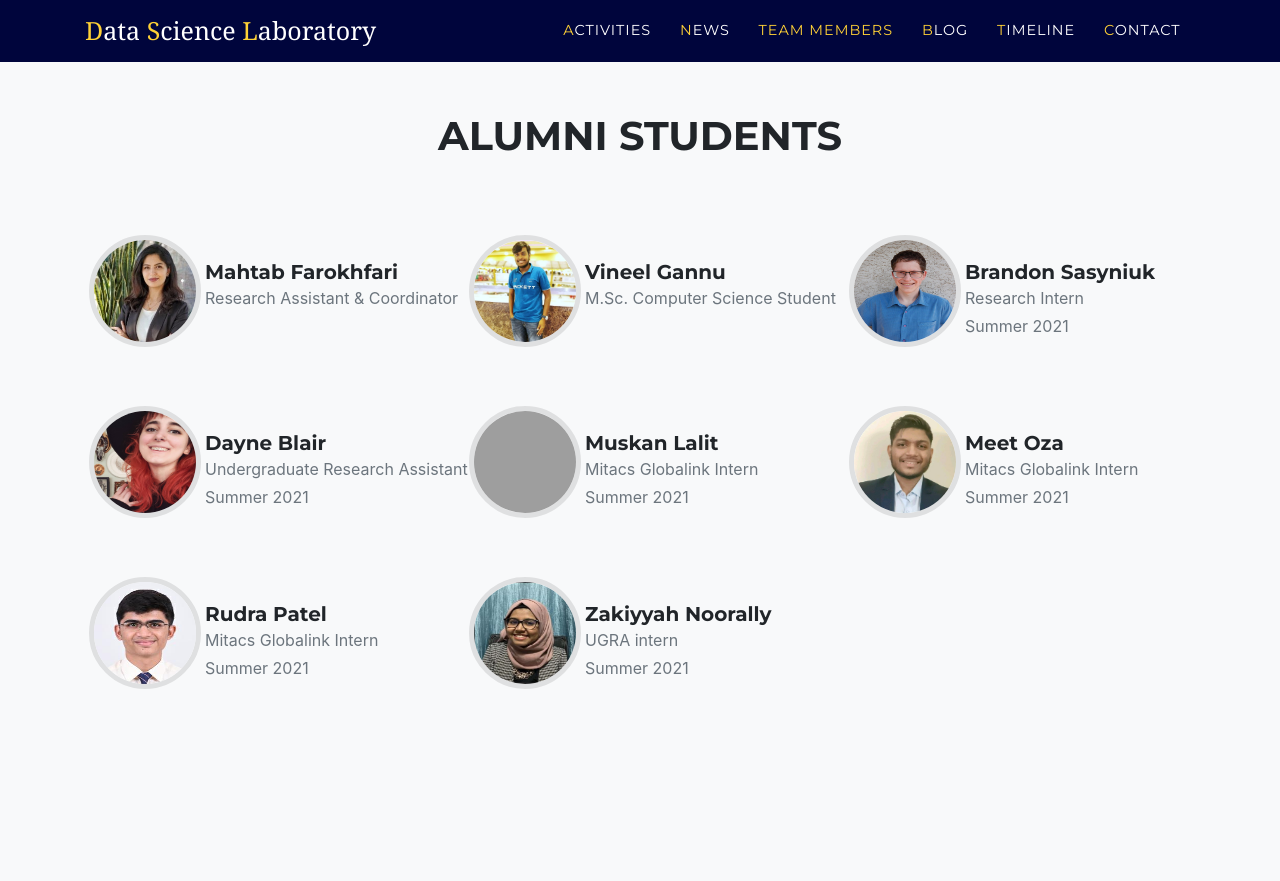
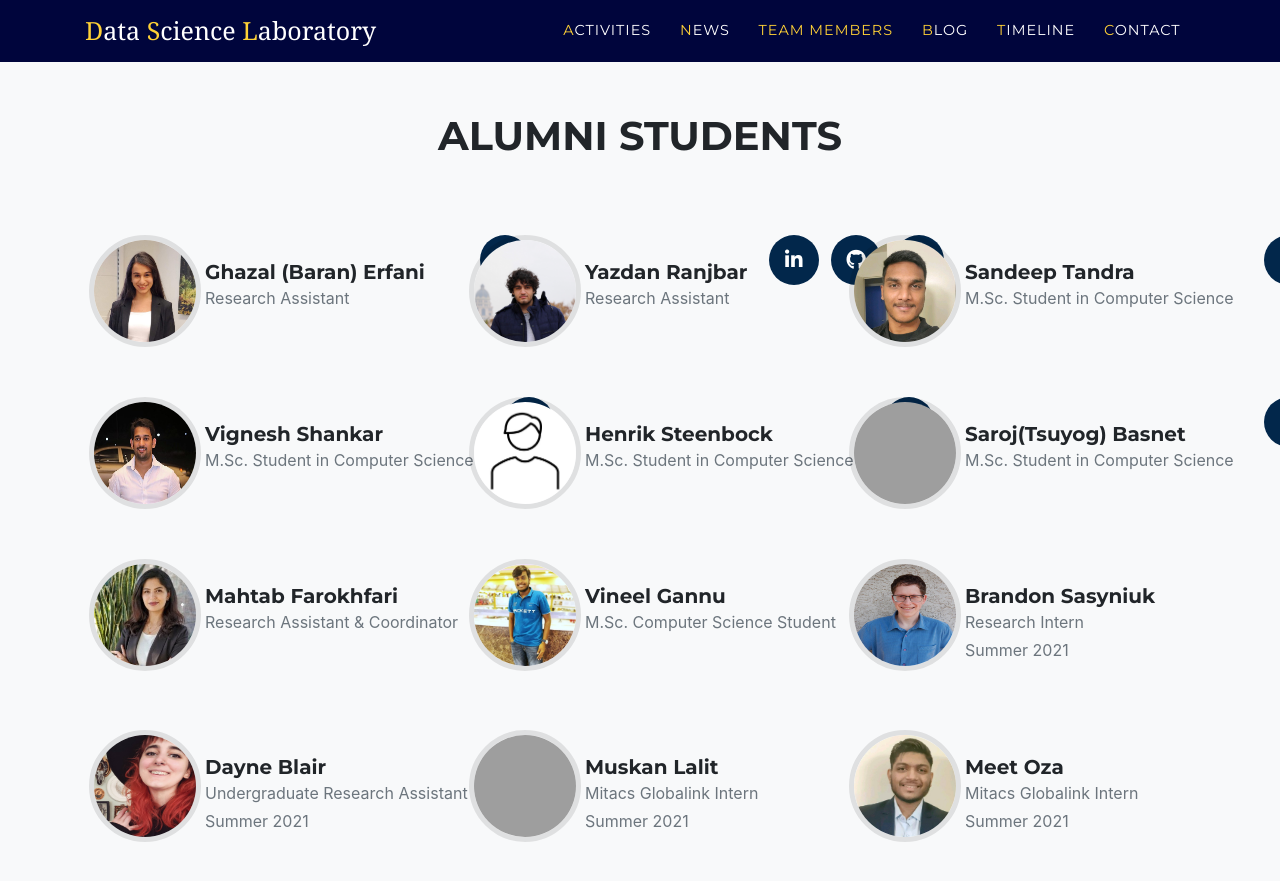
Before and after one commit to UR-DataScience/ur-datascience.github.io, a Jekyll site: the page built from index.markdown, in a window 1280 px wide and 900 px high, scrolled down 4675 px. Shown: the top 881 px of the window. Built offline with Jekyll 4.4.1, drawn with Linux system fonts in a browser that asks for light colours; nearby versions of some CDN libraries; some web fonts are replaced; grey boxes are pictures that could not be loaded.

Commit message:
Updated alumni

```diff
--- a/_data/alumni.yml
+++ b/_data/alumni.yml
@@ -2,6 +2,64 @@ section: alumni
 title: "Alumni Students"
 text: " "
 members:
+  - name: "Ghazal (Baran) Erfani"
+    role: "Research Assistant"
+    hover_text: "Undergraduate research assistant who researched on ..."
+    link: members/baran
+    image: assets/img/team/Baran_Erfani.jpg
+    social:
+      - url: https://www.linkedin.com/in/baranerf
+        icon: fab fa-linkedin-in
+
+  - user: yazdan
+    name: "Yazdan Ranjbar"
+    role: "Research Assistant"
+    hover_text: "Undergraduate research assistant who researched on ..."
+    link: members/yazdan
+    image: assets/img/team/Yazdan_Ranjbar.jpg
+    social:
+      - url: https://www.linkedin.com/in/yazdanra
+        icon: fab fa-linkedin-in
+      - url: https://github.com/yazdanra
+        icon: fab fa-github
+      - url: https://gitlab.com/yazdan_ra
+        icon: fab fa-gitlab
+
+  - name: "Sandeep Tandra"
+    role: "M.Sc. Student in Computer Science"
+    hover_text: "Graduate student who is working on ..."
+    link: members/sandeep
+    image: assets/img/team/Sandeep_Tandra.jpg
+    social:
+      - url: https://www.linkedin.com/in/sandeeptandra
+        icon: fab fa-linkedin-in
+
+  - name: "Vignesh Shankar"
+    role: "M.Sc. Student in Computer Science"
+    hover_text: "Graduate student who is working on ..."
+    image: assets/img/team/Vignesh_Shankar.jpg
+    social:
+      - url: https://www.linkedin.com/in/vigneshshankar30
+        icon: fab fa-linkedin-in
+
+  - name: "Henrik Steenbock"
+    role: "M.Sc. Student in Computer Science"
+    hover_text: "Graduate student who is working on ..."
+    image: assets/img/team/Man_Default.jpg
+    social:
+      - url: https://www.linkedin.com/in/henrik-steenbock-a3464a174
+        icon: fab fa-linkedin-in
+
+  - name: "Saroj(Tsuyog) Basnet"
+    role: "M.Sc. Student in Computer Science"
+    hover_text: "Graduate student who is working on ..."
+    image: assets/img/team/Tsuyog_Basnet.jpg
+    social:
+      - url: https://www.linkedin.com/in/tsuyog
+        icon: fab fa-linkedin-in
+
+
+
   - name: "Mahtab Farokhfari"
     role: "Research Assistant & Coordinator"
     time: ""
@@ -51,9 +109,19 @@ members:
     link: members/rudra
     image: /assets/img/team/Rudra_Patel.png
 
+#  - name: "Zakiyyah Noorally"
+#    role: "Research Assistant"
+#    hover_text: "Undergraduate research assistant who researched on ..."
+#    link: members/zakiyyah
+#    image: assets/img/team/Zakiyyah_Noorally.jpg
+
+
   - name: "Zakiyyah Noorally"
     role: "UGRA intern"
     time: "Summer 2021"
     hover_text: "Helped in Mobile Development and C++ OpenTextbook projects."
     link: members/zakiyyah
     image: assets/img/team/Zakiyyah_Noorally.jpg
+    social:
+      - url: https://linkedin.com/in/zakiyyah-n-b50b7a139
+        icon: fab fa-linkedin-in
```
